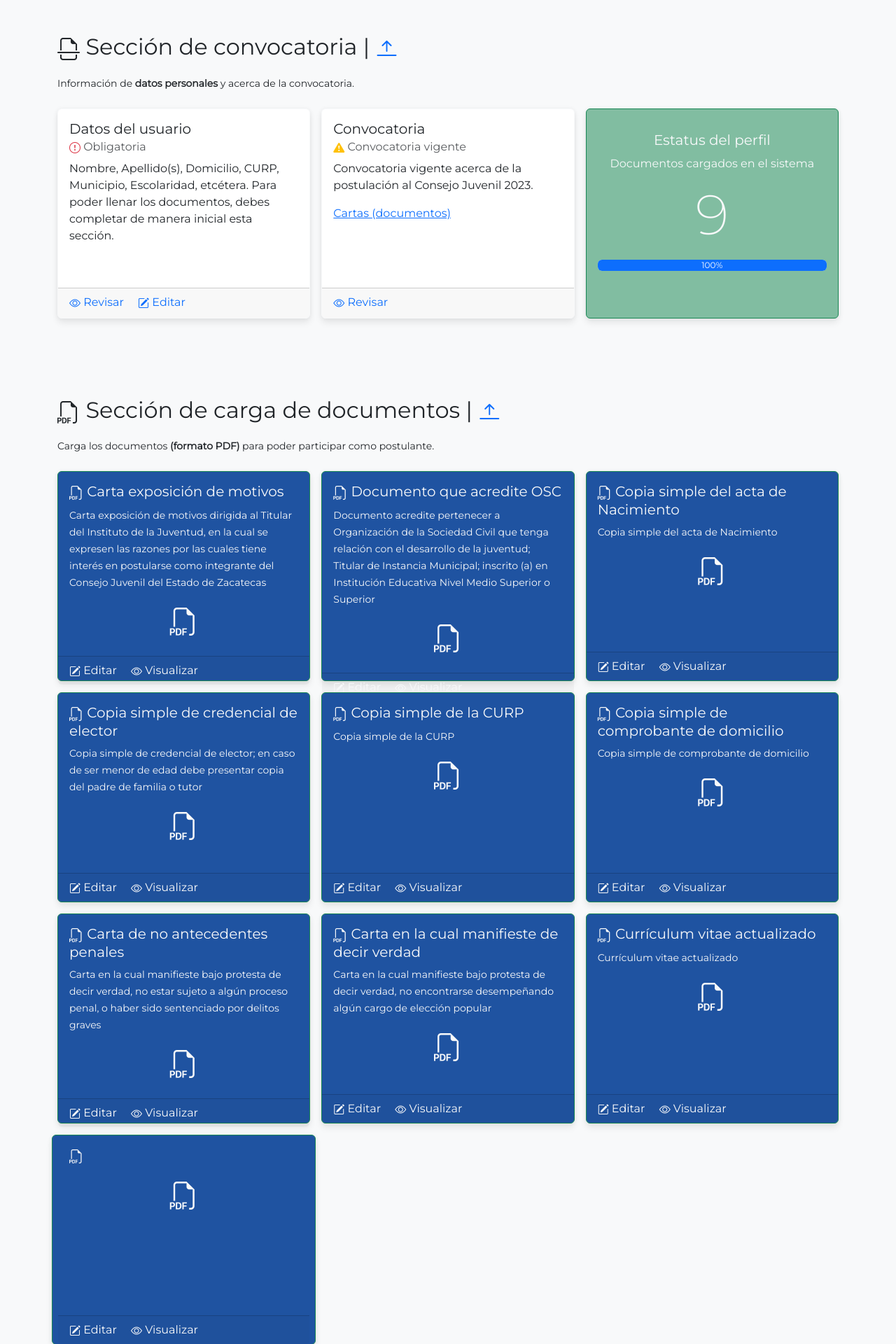
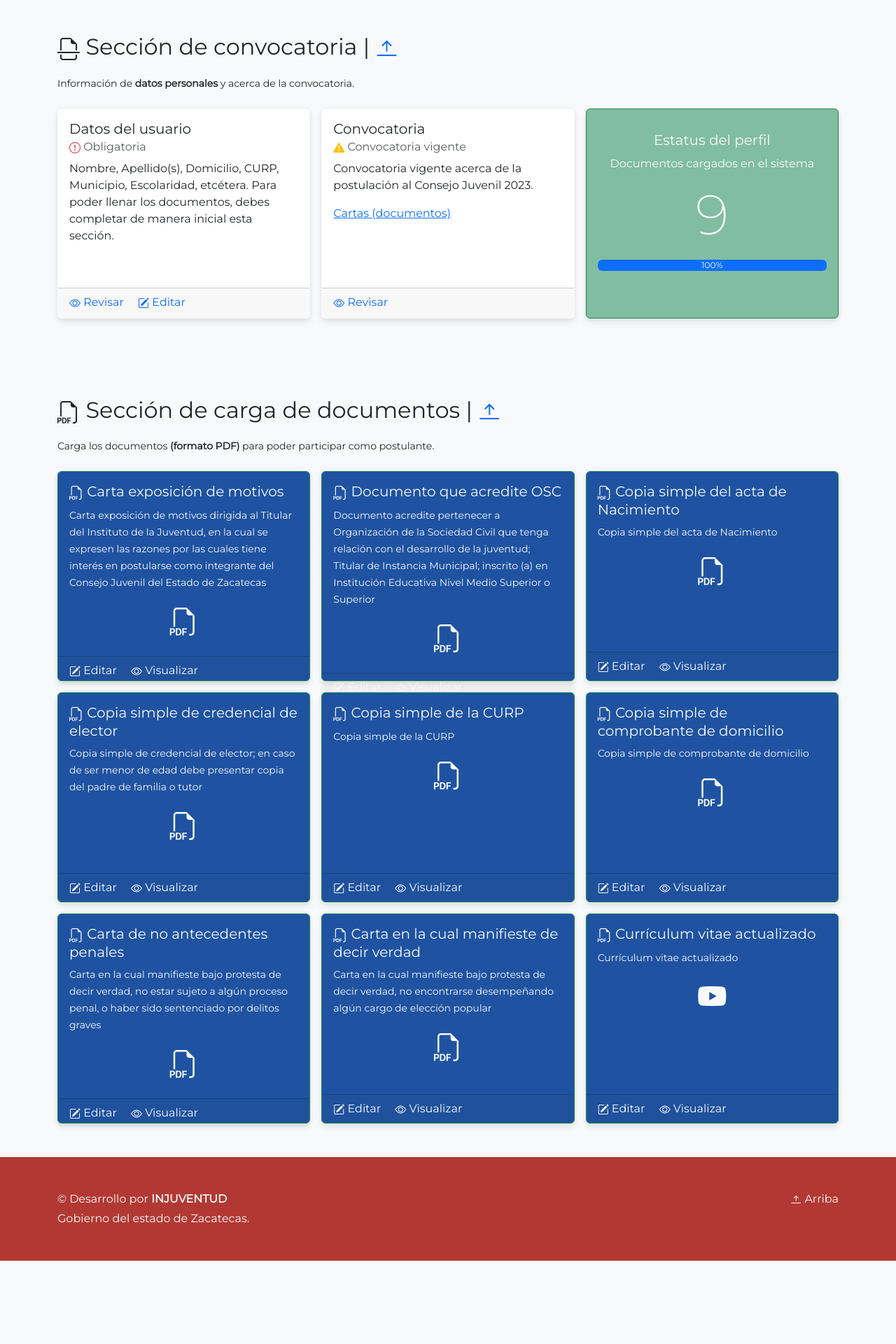
Before and after one commit to jesusrlv/p23, a PHP site: page /sistema/usuario/index.php in a window 1280 px wide. Shown: the part 800-2720 px from the top of the page at 70% size. After the commit the page ends 2601 px from the top, so only its background shows below. Run offline with PHP 8.4, Linux system fonts and the light colour scheme; the visitor is signed in with stand-in values (Sample User, id 1); data comes from the database, SQL or seed files in the repository; data that the repository does not hold is empty.

Commit message:
video ya casi

```diff
--- a/sistema/usuario/query/docs.php
+++ b/sistema/usuario/query/docs.php
@@ -40,14 +40,32 @@
             <h5 class="card-title"><i class="bi bi-filetype-pdf"></i> '.$rowQuery['documento'].'</h5>
             <p>
               <small class="card-text text-justify">'.$rowQuery['descripcion'].'</small>
-            </p>
+            </p>';
+            if($rowQuery['id']==9){
+              echo'
+              <p class="text-center h1 h-50"><i class="bi bi-youtube"></i></p>
+              ';
+            }
+            else{
+              echo'
               <p class="text-center h1 h-50"><i class="bi bi-filetype-pdf"></i></p>
+              ';
+            }
+            echo '
             </div>
             <div class="card-footer">
             ';
             if($no_resultados == 0 || empty($no_resultados)){
+
+              if($rowQuery['id']==9){
                 echo'
-            <a href="#" class="card-link text-light h6" style="text-decoration: none" data-bs-toggle="modal" data-bs-target="#cargarDoc'.$rowQuery['id'].'"><i class="bi bi-plus-circle"></i> Cargar documento</a>';
+                <a href="#" class="card-link text-light h6" style="text-decoration: none" data-bs-toggle="modal" data-bs-target="#cargarVideo'.$rowQuery['id'].'"><i class="bi bi-plus-circle"></i> Cargar video</a>';
+              }
+              else{
+                echo'
+                <a href="#" class="card-link text-light h6" style="text-decoration: none" data-bs-toggle="modal" data-bs-target="#cargarDoc'.$rowQuery['id'].'"><i class="bi bi-plus-circle"></i> Cargar documento</a>';
+              }
+
             }
             else{
                 echo'
@@ -110,55 +128,33 @@
             </div>
           </div>
         </div>
+
+        <!-- Modal agregar video -->
+        <div class="modal fade" id="cargarVideo'.$rowQuery['id'].'" data-bs-backdrop="static" data-bs-keyboard="false" tabindex="-1" aria-labelledby="exampleModalLabel" aria-hidden="true">
+          <div class="modal-dialog">
+            <div class="modal-content">
+              <div class="modal-header">
+                <h1 class="modal-title fs-5" id="exampleModalLabel">Cargar video <strong>'.$rowQuery['documento'].'</strong></h1>
+                <button type="button" class="btn-close" data-bs-dismiss="modal" aria-label="Close" onclick="window.location.reload();"></button>
+              </div>
+              <div class="modal-body">
+                <form id="upload_form" enctype="multipart/form-data" method="post">';
+                ?>
+                  <input type="file" name="file<?php echo $idDoc?>" id="file<?php echo $idDoc?>" onchange="uploadFile(<?php echo $idDoc ?>,<?php echo $id ?>)" accept="application/pdf" class="h6 w-100 mt-3"><br>
+                <?php
+                echo'
+                  <progress id="progressBar'.$idDoc.'" value="0" max="100" style="width:300px;"></progress>
+                  <small id="status'.$idDoc.'"></small>
+                  <p id="loaded_n_total'.$idDoc.'"></p>
+                </form>
+              </div>
+              <div class="modal-footer">
+                <button type="button" class="btn btn-danger" data-bs-dismiss="modal" onclick="window.location.reload();">Cerrar</button>
+              </div>
+            </div>
+          </div>
+        </div>
     ';
 }
-if($no_resultados == 0 || empty($no_resultados)){
-echo'
-
-<div class="col">
-if($no_resultados == 0 || empty($no_resultados)){
-
-<div class="card border-danger text-light" style="height:300px; background-color:rgba(250, 6, 22, 0.7);" id="botonesFiles">
-';
-// else if($no_resultados > 0 && $no_resultados <= $no_resultados_warning){
-//     echo '
-// <div class="card border-warning" style="height:300px">
-//     ';
-// }
-}
-else if($no_resultados > 0){
-  echo '
-<div class="card border-success  text-light" style="height:300px; background-color:rgba(8, 66, 152, 0.9);">
-  ';
-}
-echo'
-
-  <div class="card-body text-justify">
-
-  <h5 class="card-title"><i class="bi bi-filetype-pdf"></i> '.$rowQuery['documento'].'</h5>
-  <p>
-    <small class="card-text text-justify">'.$rowQuery['descripcion'].'</small>
-  </p>
-    <p class="text-center h1 h-50"><i class="bi bi-filetype-pdf"></i></p>
-  </div>
-  <div class="card-footer">
-  ';
-  if($no_resultados == 0 || empty($no_resultados)){
-      echo'
-  <a href="#" class="card-link text-light h6" style="text-decoration: none" data-bs-toggle="modal" data-bs-target="#cargarDoc'.$rowQuery['id'].'"><i class="bi bi-plus-circle"></i> Cargar documento</a>';
-  }
-  else{
-      echo'
-  <a href="#" class="card-link text-light h6" style="text-decoration: none" data-bs-toggle="modal" data-bs-target="#editarDoc'.$rowQuery['id'].'"><i class="bi bi-pencil-square"></i> Editar</a>
-  <a href="../'.$rowDocs['link'].'" target="_blank" class="card-link text-light h6" style="text-decoration: none"><i class="bi bi-eye"></i> Visualizar</a>
-  ';
-  }
-  echo'
-  </div>
-
-</div>
-</div>
-
-';
 
 ?>
```
